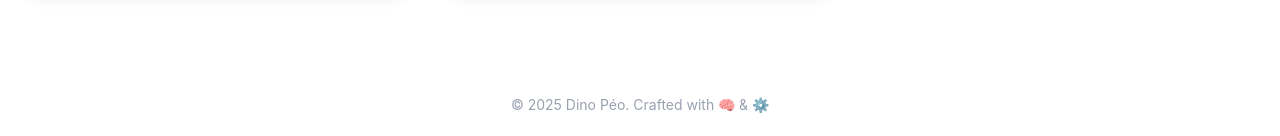
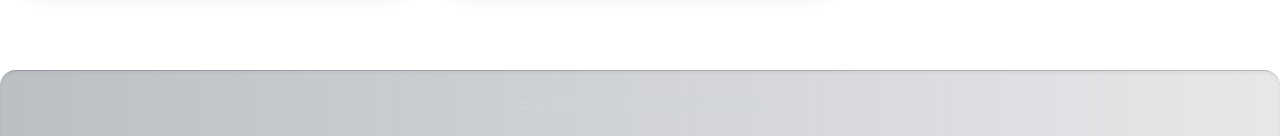
Before and after one commit to DuyPhatpeo/portfolio, a React (Vite) app: page / in a window 1280 px wide. Shown: the part 3119-3255 px from the top of the page. Built offline with nearby package versions, Linux system fonts and the light colour scheme.

Commit message:
update code

```diff
--- /dev/null
+++ b/src/components/general/Footer.tsx
@@ -0,0 +1,16 @@
+const Footer = () => {
+  return (
+    <footer
+      className="relative z-10 py-6 text-center text-sm text-gray-600 dark:text-gray-300
+      bg-gradient-to-r from-white/20 to-white/5 dark:from-gray-800/30 dark:to-gray-900/10
+      backdrop-blur-md rounded-t-2xl border-t border-gray-200/20 dark:border-gray-700/30
+      shadow-inner"
+    >
+      <p className="transition-colors duration-300 hover:text-orange-500">
+        © {new Date().getFullYear()} Dino Péo. All rights reserved.
+      </p>
+    </footer>
+  );
+};
+
+export default Footer;
--- a/src/pages/PortfolioPage.tsx
+++ b/src/pages/PortfolioPage.tsx
@@ -5,6 +5,7 @@ import AboutSection from "../components/section/AboutSection";
 import HeroSection from "../components/section/HeroSetion";
 import SkillsSection from "../components/section/SkillsSection";
 import ProjectsSection from "../components/section/ProjectSecion";
+import Footer from "../components/general/Footer";
 
 const PortfolioPage: React.FC = () => {
   useEffect(() => {
@@ -40,9 +41,7 @@ const PortfolioPage: React.FC = () => {
       </main>
 
       {/* Footer */}
-      <footer className="py-6 text-center text-sm text-gray-500 dark:text-gray-400 border-t border-white/10 relative z-10 backdrop-blur-sm bg-transparent">
-        © {new Date().getFullYear()} Dino Péo. Crafted with 🧠 & ⚙️
-      </footer>
+      <Footer />
     </div>
   );
 };
```
